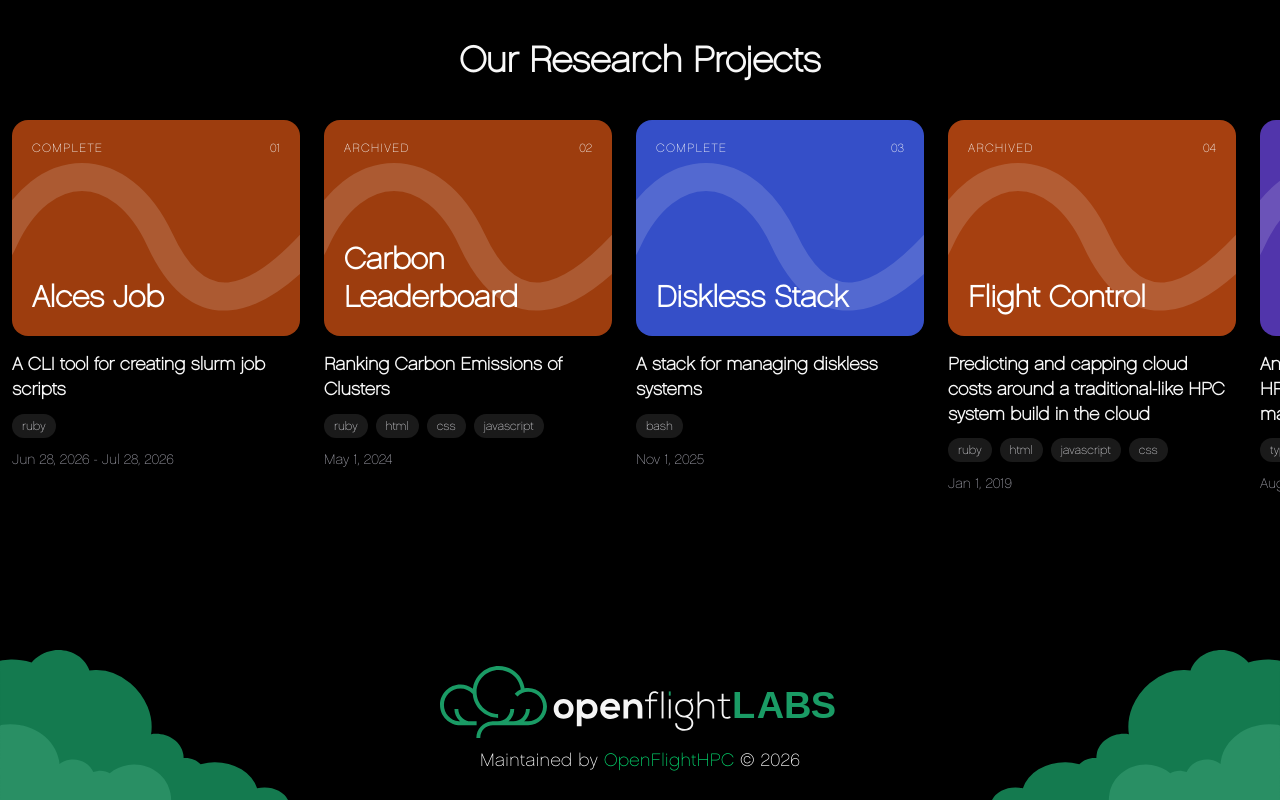
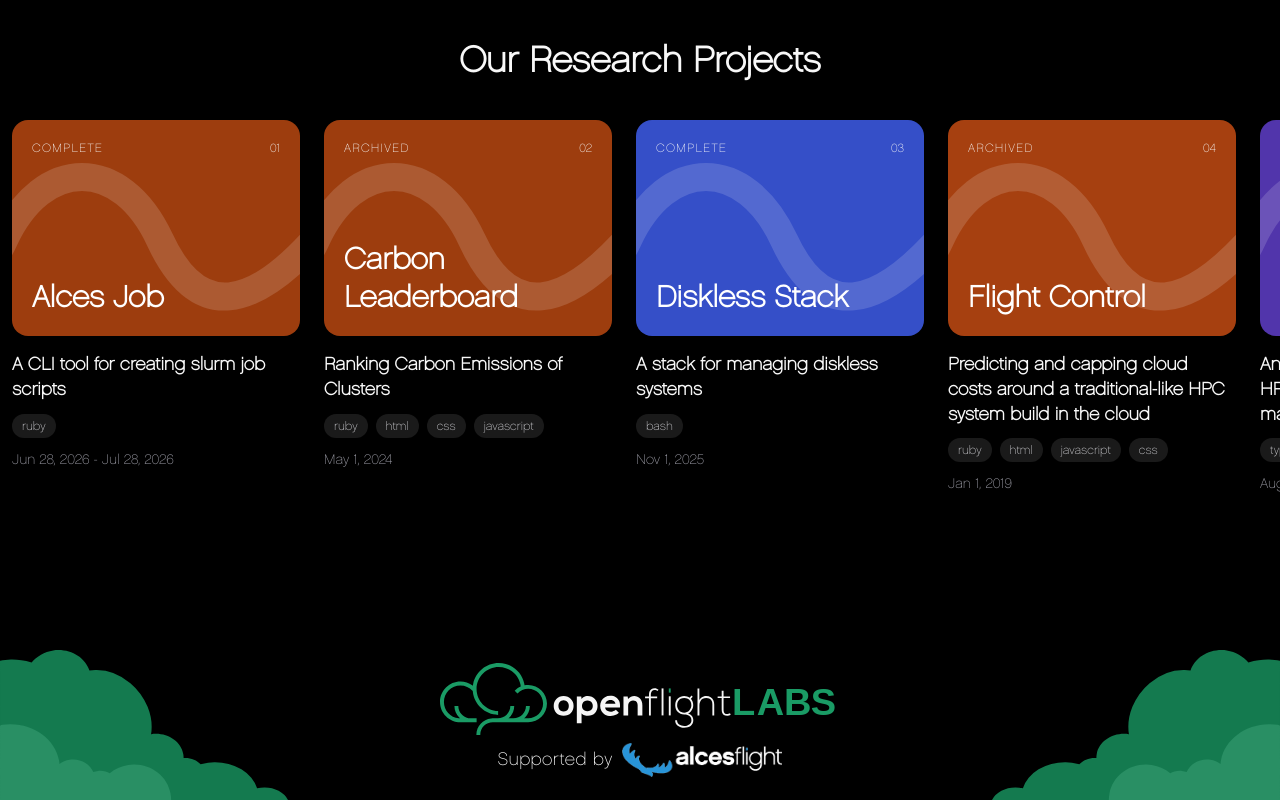
Before and after one commit to openflighthpc/openflightHPC_website_v2, a Next.js app: page / in a window 1280 px wide. Shown: the part 1220-2020 px from the top of the page. Built offline with nearby package versions, Linux system fonts and the light colour scheme.

Commit message:
Add direct mention of Alces Flight

```diff
--- a/app/components/Footer.tsx
+++ b/app/components/Footer.tsx
@@ -22,15 +22,21 @@ export default function Footer() {
                className="h-auto w-full max-w-[400px]"
             />
             <p className="mt-2 text-[8px] sm:text-sm md:text-lg tracking-wide text-center">
-               Maintained by{' '}
+               Supported by{' '}
                <a
                   target="_blank"
-                  href="https://github.com/openflighthpc"
-                  className="text-green-400 transition hover:underline"
+                  rel="noopener"
+                  href="https://alces-flight.com"
+                  className="inline-block align-middle"
                >
-                  OpenFlightHPC
-               </a>{' '}
-               © {new Date().getFullYear()}
+                  <Image
+                     src="/alces-flight-horizontal.png"
+                     width={394}
+                     height={85}
+                     alt="Alces Flight"
+                     className="ml-1 inline-block h-auto w-20 align-middle sm:w-32 md:w-40"
+                  />
+               </a>
             </p>
          </div>
 
--- a/app/page.tsx
+++ b/app/page.tsx
@@ -26,6 +26,7 @@ export default function Home() {
                   for the HPC industry.
 
                   We explore, build, test and iterate on ideas to expand and grow the capabilities of academic, commercial and nonprofit HPC & AI environments.
+                  Our work is majorly supported by <span className="text-green-400/70">Alces Flight</span>.
                </p>
 
                <p>
```
Also changed, not shown: public/alces-flight-horizontal.png (added).
